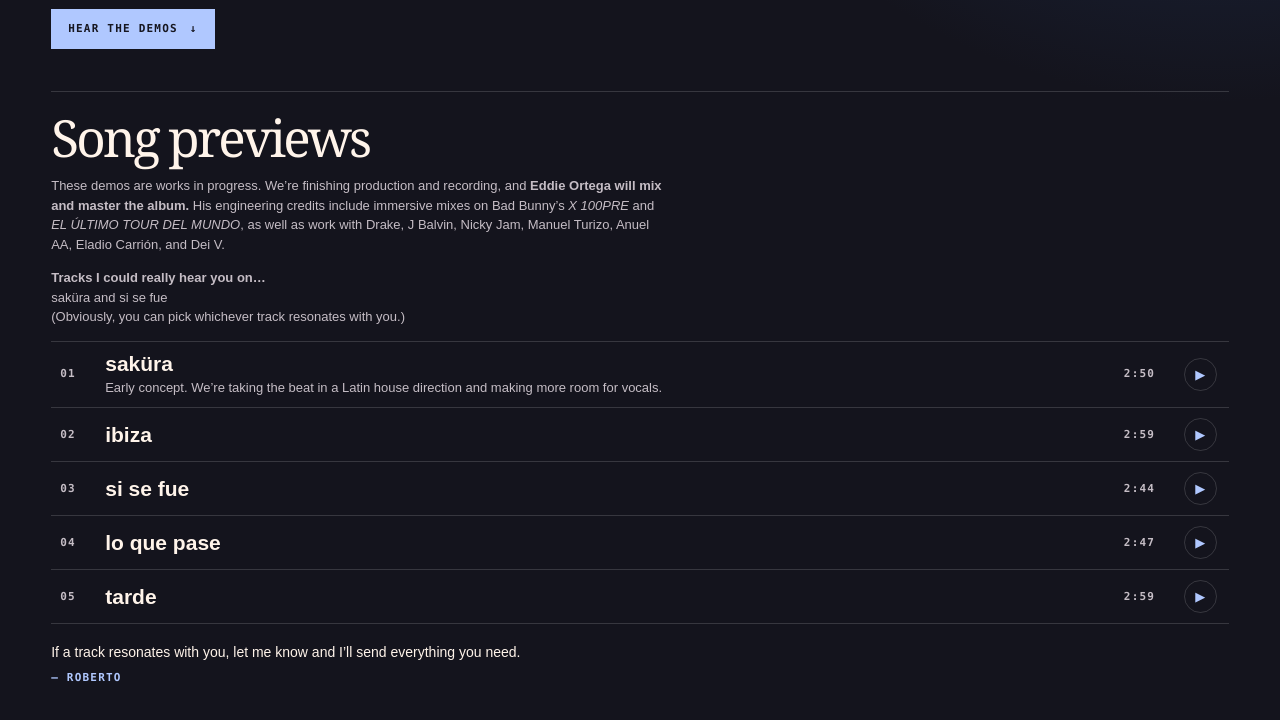
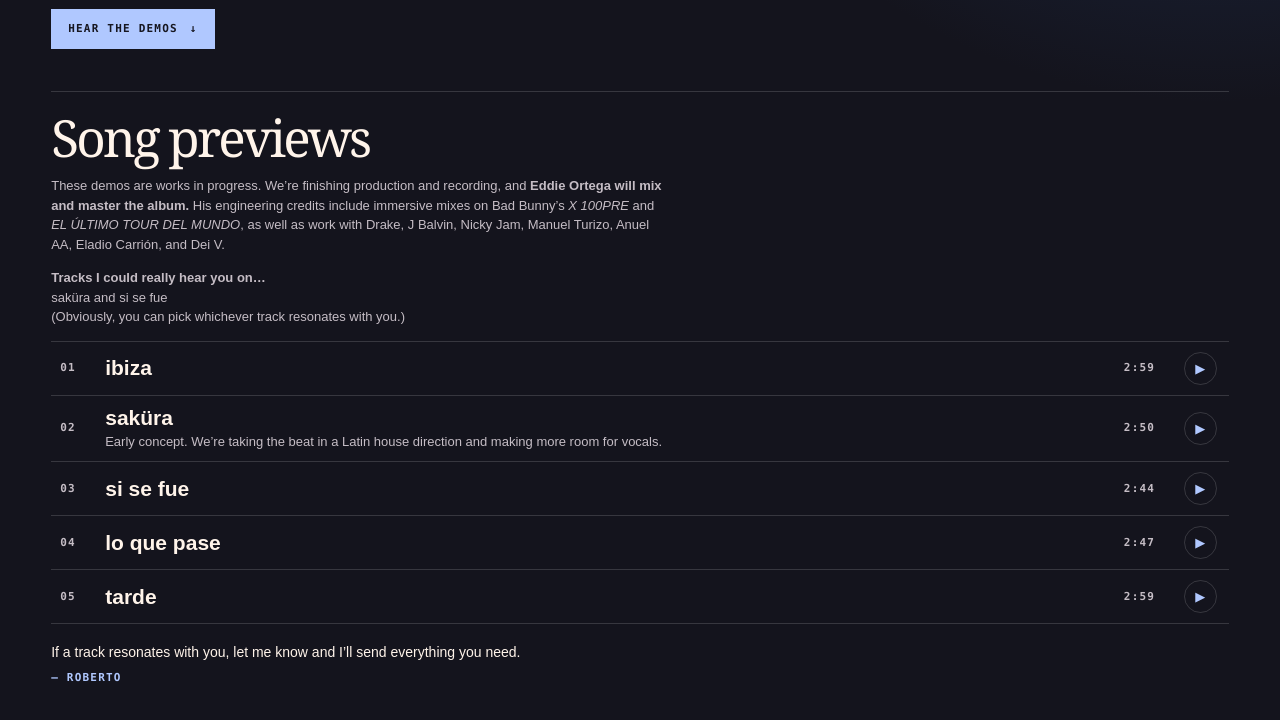
Before and after one commit to yocaptainjoe/p9f2b08b772d263, a plain HTML site: page index.html in a window 1280 px wide. Shown: the part 590-1310 px from the top of the page. Drawn offline with Linux system fonts and the light colour scheme.

Commit message:
Update Sakura and lead with Ibiza

```diff
--- a/index.html
+++ b/index.html
@@ -34,8 +34,8 @@
  <div class="listen-head"><h2 id="listen-heading">Song previews</h2></div>
  <p class="status">These demos are works in progress. We’re finishing production and recording, and <strong>Eddie Ortega will mix and master the album.</strong> His engineering credits include immersive mixes on Bad Bunny’s <i>X 100PRE</i> and <i>EL ÚLTIMO TOUR DEL MUNDO</i>, as well as work with Drake, J Balvin, Nicky Jam, Manuel Turizo, Anuel AA, Eladio Carrión, and Dei V.</p>
  <p class="status"><strong>Tracks I could really hear you on…</strong><br>saküra and si se fue<br>(Obviously, you can pick whichever track resonates with you.)</p>
- <div class="track-list"><button type="button" class="track" data-index="0" aria-pressed="false"><span class="track-num">01</span><span><span class="track-title">saküra</span><span class="track-note">Early concept. We’re taking the beat in a Latin house direction and making more room for vocals.</span></span><span class="track-time">2:50</span><span class="track-icon" aria-hidden="true">▶</span></button>
-<button type="button" class="track" data-index="1" aria-pressed="false"><span class="track-num">02</span><span><span class="track-title">ibiza</span></span><span class="track-time">2:59</span><span class="track-icon" aria-hidden="true">▶</span></button>
+ <div class="track-list"><button type="button" class="track" data-index="0" aria-pressed="false"><span class="track-num">01</span><span><span class="track-title">ibiza</span></span><span class="track-time">2:59</span><span class="track-icon" aria-hidden="true">▶</span></button>
+<button type="button" class="track" data-index="1" aria-pressed="false"><span class="track-num">02</span><span><span class="track-title">saküra</span><span class="track-note">Early concept. We’re taking the beat in a Latin house direction and making more room for vocals.</span></span><span class="track-time">2:50</span><span class="track-icon" aria-hidden="true">▶</span></button>
 <button type="button" class="track" data-index="2" aria-pressed="false"><span class="track-num">03</span><span><span class="track-title">si se fue</span></span><span class="track-time">2:44</span><span class="track-icon" aria-hidden="true">▶</span></button>
 <button type="button" class="track" data-index="3" aria-pressed="false"><span class="track-num">04</span><span><span class="track-title">lo que pase</span></span><span class="track-time">2:47</span><span class="track-icon" aria-hidden="true">▶</span></button>
 <button type="button" class="track" data-index="4" aria-pressed="false"><span class="track-num">05</span><span><span class="track-title">tarde</span></span><span class="track-time">2:59</span><span class="track-icon" aria-hidden="true">▶</span></button></div>
@@ -44,7 +44,7 @@
 </main>
 <div class="dock" hidden><div class="now" aria-live="polite"><small class="tag mono">Now playing</small><strong></strong><span class="error" hidden>The demo could not play.</span></div><audio controls preload="none" aria-label="Demo player"></audio></div>
 <script>
-const audioSources = ["Latin Mafia Audio/sakura.wav", "Latin Mafia Audio/ibiza-v2.m4a", "Latin Mafia Audio/si-se-fue.flac", "Latin Mafia Audio/lo-que-pase.flac", "Latin Mafia Audio/tarde.flac"];
+const audioSources = ["Latin Mafia Audio/ibiza-v2.m4a", "Latin Mafia Audio/sakura-v2.wav", "Latin Mafia Audio/si-se-fue.flac", "Latin Mafia Audio/lo-que-pase.flac", "Latin Mafia Audio/tarde.flac"];
 const dock=document.querySelector('.dock');
 const player=dock.querySelector('audio');
 const rows=Array.from(document.querySelectorAll('.track'));
```
Also changed, not shown: 2 other files.
